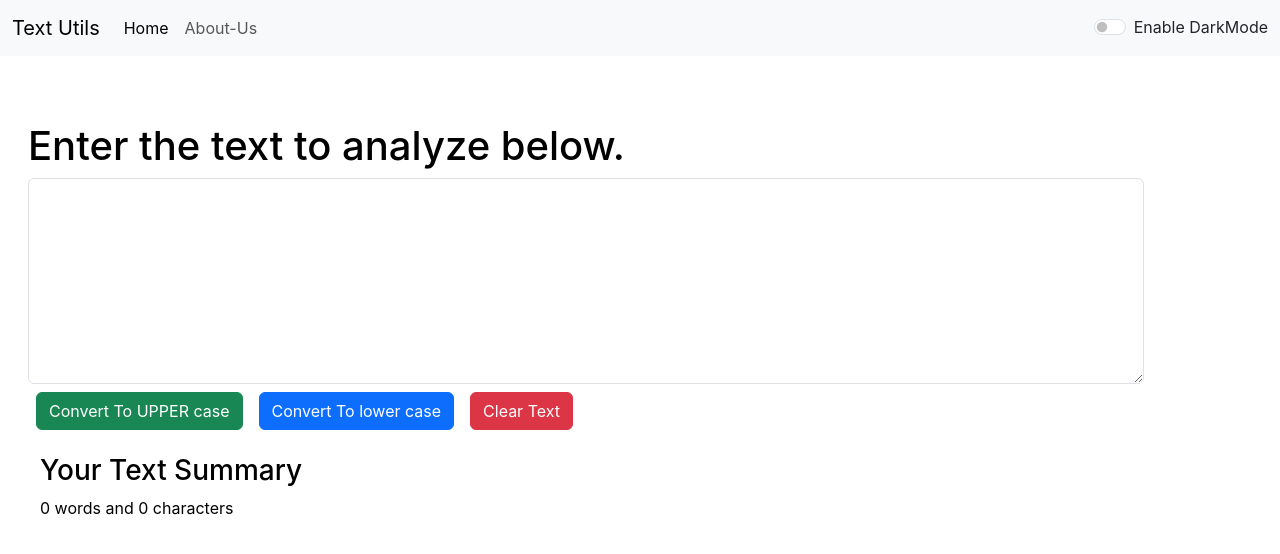
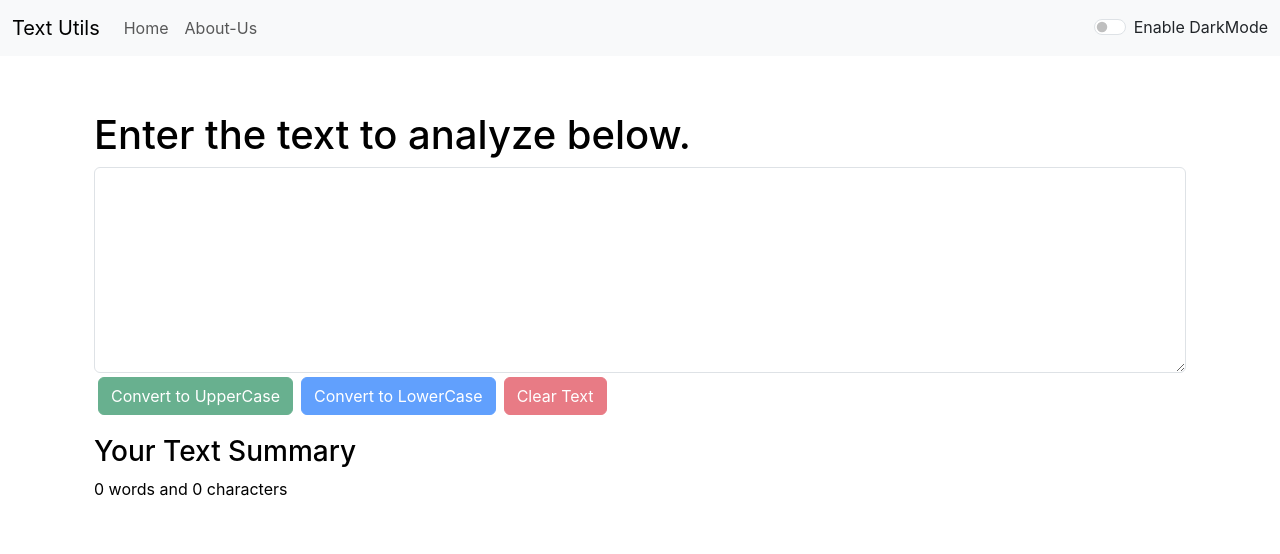
Before and after one commit to prakash-joshi/react-textutils, a React (Create React App) app: page / in a window 1280 px wide. Shown: the top 554 px of the page. Built offline with nearby package versions, Linux system fonts and the light colour scheme.

Commit message:
Bug and layout fixes

```diff
--- a/src/App.js
+++ b/src/App.js
@@ -45,7 +45,7 @@ function App() {
       <BrowserRouter>
         <NavBar title="Text Utils" home="Home" about="About-Us" mode={mode} toggleMode={toggleMode} />
         <Alert alert={alert} />
-        <div className="container my-3 mx-3">
+        <div className="container">
           <Routes>
             <Route exact path="/about" element={<About mode={mode} />} />
             <Route exact path="/" element={<TextForm showAlert={showAlert} mode={mode} heading="Enter the text to analyze below." />} />
--- a/src/components/Alert.js
+++ b/src/components/Alert.js
@@ -6,7 +6,7 @@ export default function Alert(props) {
         return lower.charAt(0).toUpperCase() + lower.slice(1);
     }
     return (
-        <div style={{ height: '50px' }}>
+        <div style={{ height: '55px' }}>
             {props.alert && <div className={`alert alert-${props.alert.type} alert-dismissible fade show`} role="alert">
                 <strong> {capitalise(props.alert.type)}</strong> : {props.alert.message}
                 {/* <button type="button" className="btn-close" data-bs-dismiss="alert" aria-label="Close"></button> */}
--- a/src/components/NavBar.js
+++ b/src/components/NavBar.js
@@ -14,7 +14,7 @@ export default function NavBar(props) {
                     <div className="collapse navbar-collapse" id="navbarSupportedContent">
                         <ul className="navbar-nav me-auto mb-2 mb-lg-0">
                             <li className="nav-item">
-                                <Link className="nav-link active" aria-current="page" to={"/"}>{props.home}</Link>
+                                <Link className="nav-link" aria-current="page" to={"/"}>{props.home}</Link>
                             </li>
                             <li className="nav-item">
                                 <Link className="nav-link" to={"/about"}>{props.about}</Link>
--- a/src/components/TextForm.js
+++ b/src/components/TextForm.js
@@ -31,18 +31,20 @@ export default function TextForm(props) {
     }
     return (
         <>
-            <div style={myStyle}>
-                <h1>{props.heading}</h1>
-                <div className="mb-3">
-                    <textarea className="form-control" id="myBox" value={text} onChange={onChangehandler} rows="8" style={{ color: props.mode === "dark" ? "white" : 'black', backgroundColor: props.mode === "dark" ? '#042743' : "white" }}></textarea>
-                    <button className="btn btn-success mx-2 my-2" onClick={handleUpCaseClick}>Convert To UPPER case</button>
-                    <button className="btn btn-primary mx-2 my-2" onClick={handleLoCaseClick}>Convert To lower case</button>
-                    <button className="btn btn-danger mx-2 my-2" onClick={clearText}>Clear Text</button>
+            <div className="container">
+                <div style={myStyle}>
+                    <h1>{props.heading}</h1>
+                    <div className="mb-3">
+                        <textarea className="form-control" id="myBox" value={text} onChange={onChangehandler} rows="8" style={{ color: props.mode === "dark" ? "white" : 'black', backgroundColor: props.mode === "dark" ? '#042743' : "white" }}></textarea>
+                        <button disabled={text.length === 0} className="btn btn-success mx-1 my-1 disabled={text.length===0}" onClick={handleUpCaseClick}>Convert to UpperCase</button>
+                        <button disabled={text.length === 0} className="btn btn-primary mx-1 my-1" onClick={handleLoCaseClick}>Convert to LowerCase</button>
+                        <button disabled={text.length === 0} className="btn btn-danger mx-1 my-1" onClick={clearText}>Clear Text</button>
+                    </div>
                 </div>
             </div>
             <div className="container my-3" style={myStyle}>
                 <h3>Your Text Summary</h3>
-                <p>{text.split(" ").filter((element) => { return element.length !== 0 }).length} words and {text.length} characters</p>
+                <p>{text.split(/\s+/).filter((element) => { return element.length !== 0 }).length} words and {text.length} characters</p>
             </div>
         </>
     )
```
